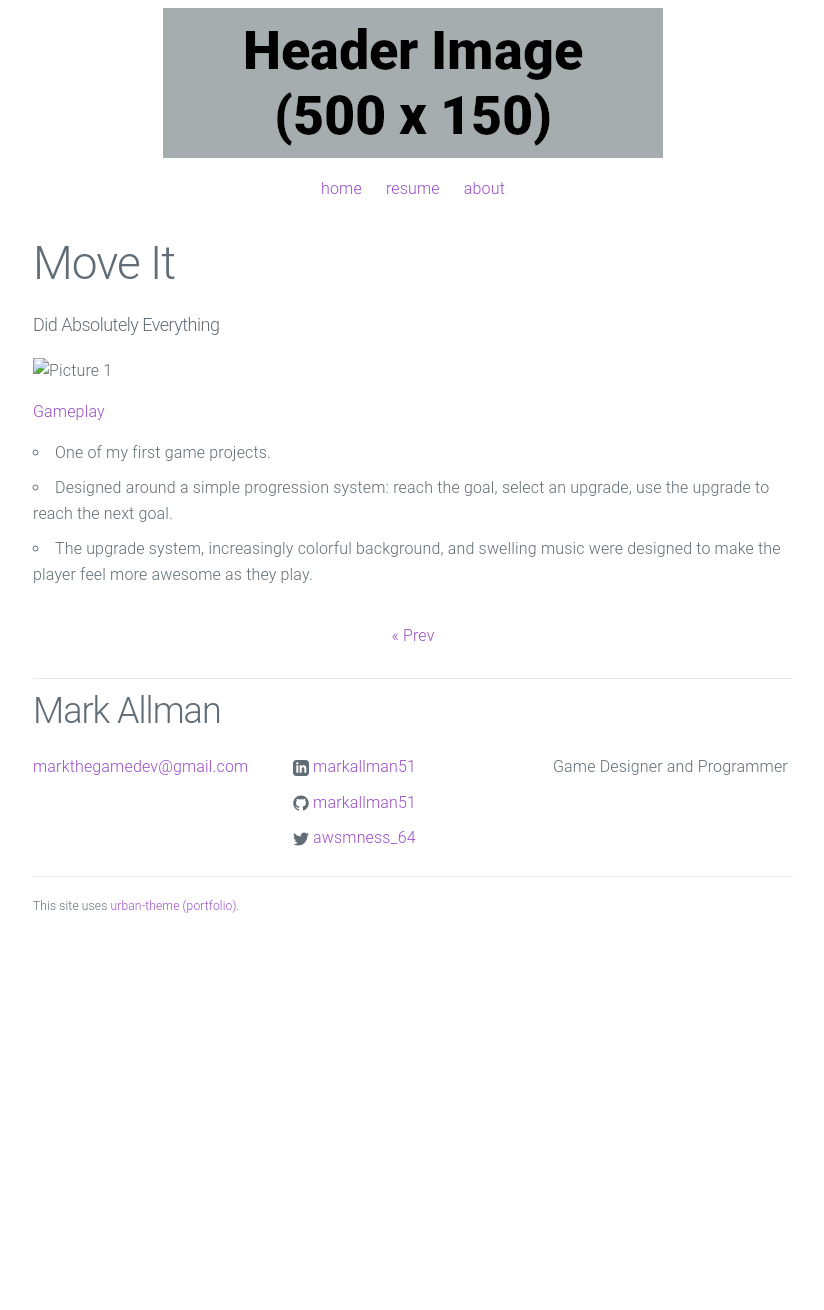
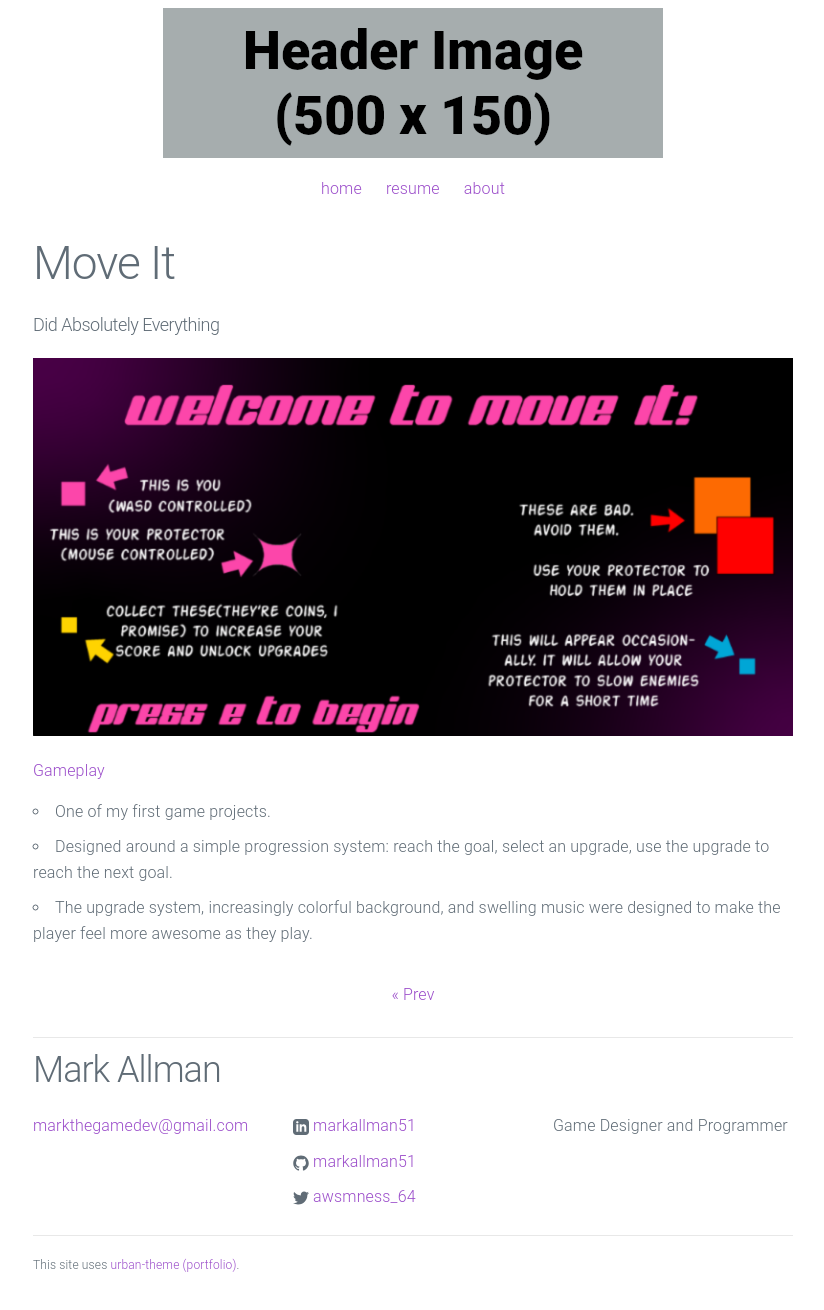
Before and after one commit to markallman51/portfoliosite, a Jekyll site: the page built from _posts/2023-4-26-moveit.md, in a window 1280 px wide. Shown: the whole page, without its empty margins (227-1051 px from the left). Built offline with Jekyll 4.4.1, drawn with Linux system fonts in a browser that asks for light colours; before the commit the page ends 951 px from its top, so only the background shows below that.

Commit message:
wheres the damn picture

```diff
--- a/_posts/2023-4-26-moveit.md
+++ b/_posts/2023-4-26-moveit.md
@@ -3,10 +3,10 @@ layout: post
 title:  "Move It"
 summary: "Did Absolutely Everything"
 date:   2022-09-06 15:39:40
-preview: ../assets/moveitLogo.png
+preview: /assets/moveitLogo.png
 ---
 
-![Picture 1](../assets/moveitTitle.png)
+![Picture 1](/assets/moveitTitle.png)
 
 [Gameplay](https://youtu.be/0ogX8SOqr9Q)
 * One of my first game projects.
```
